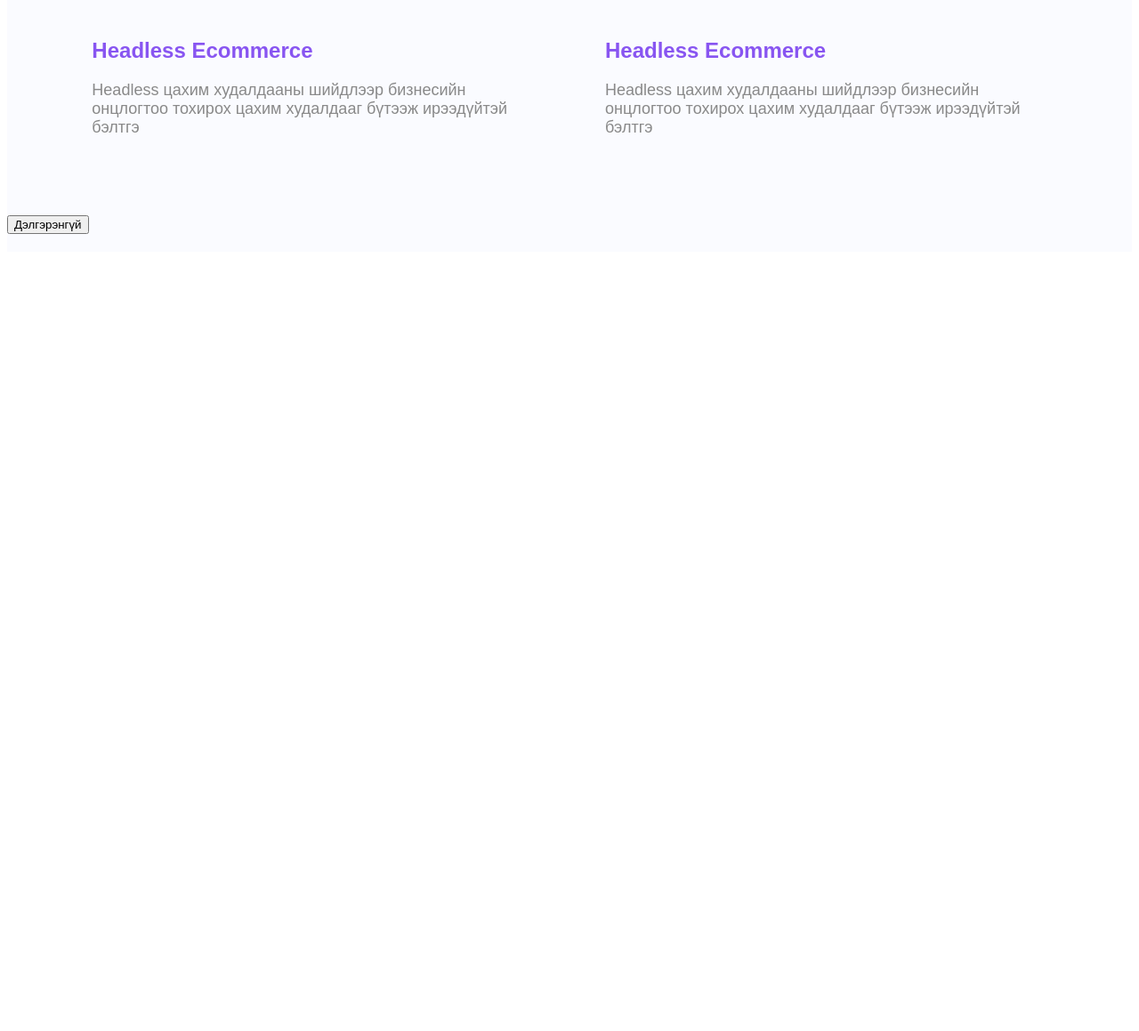
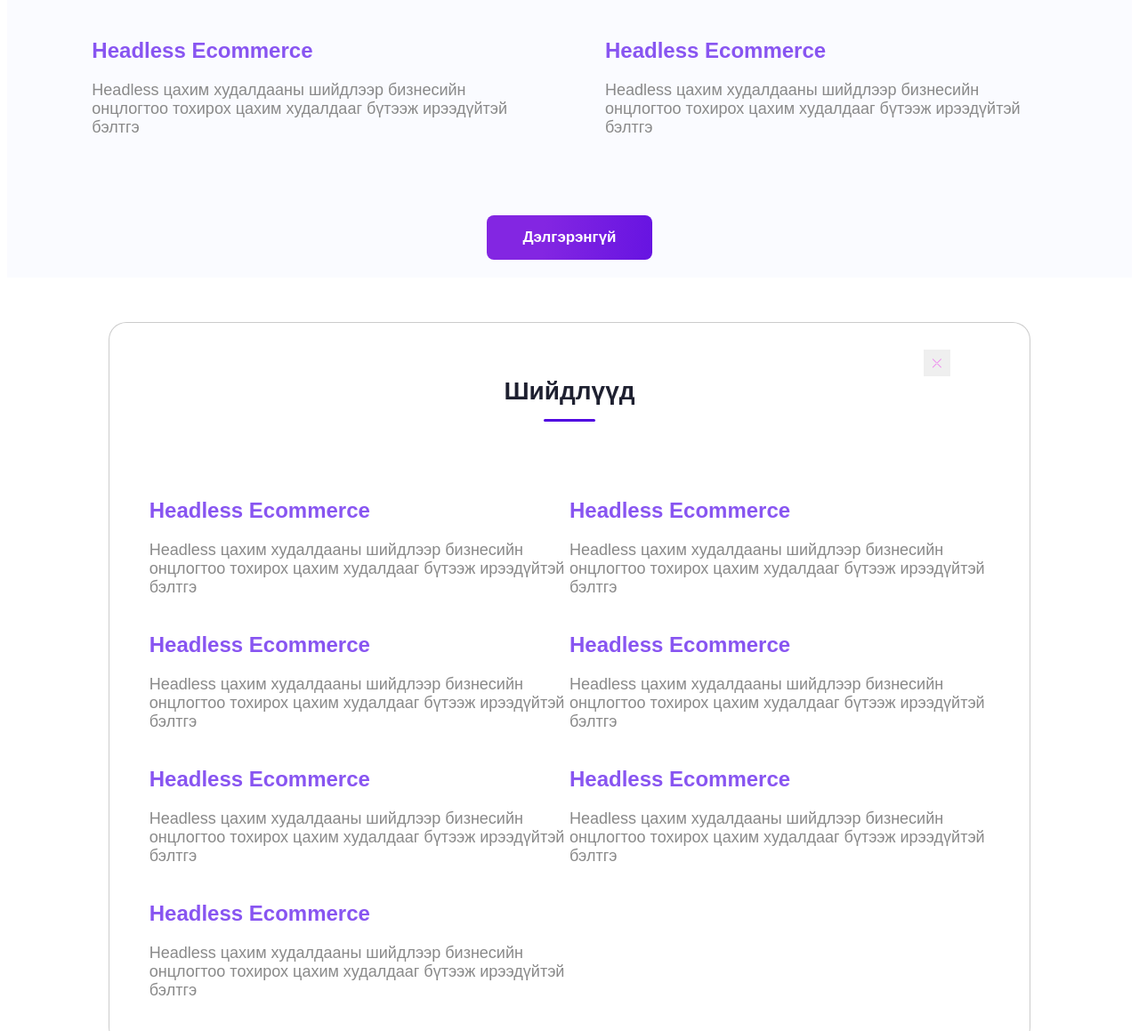
Before and after one commit to anhbayr-ganaa/hamt, a plain HTML site: page src/bidnii.html in a window 1280 px wide. Shown: the part 451-1610 px from the top of the page at 89% size. Before the commit the page ends 800 px from the top, so only its background shows below. Drawn offline with nearby package versions, Linux system fonts and the light colour scheme; a web font is replaced by a local one.

Commit message:
11 sariin 14 bidniii heseg

```diff
--- a/src/bidnii.html
+++ b/src/bidnii.html
@@ -3,11 +3,13 @@
     <head>
         <link rel="stylesheet" type="text/css" href="../stylesheets/bidnii.css">
         <meta name="viewport" content="width=device-width, initial-scale=1.0">
+        <link rel="stylesheet" href="https://cdn.jsdelivr.net/npm/bootstrap-icons@1.7.0/font/bootstrap-icons.css">
+        <link rel="stylesheet" href="https://fonts.googleapis.com/css2?family=Bull:ital,wght@0,400;0,500;0,600;0,700;1,300;1,400;1,500;1,600;1,700&amp;display=swap">
     </head>
     <body>
         <div class="solution">
         <div class="container">
-            <h1 class="section-title so">"Бидний шийдэл"</h1>
+            <h1 class="section-title so">Бидний шийдэл</h1>
             <div class="content">
                 <div class="s-item">
                     <h5>Headless Ecommerce</h5>
@@ -31,5 +33,51 @@
             <button type="button" class="delgerengui"><span>Дэлгэрэнгүй</span>
             </button>
         </div>
+<div class="popContent">
+<div class="popFull">
+    <button class="bi bi-x-lg" type="button"></button>
+    <div class="popSection">
+<div class="popHeader">
+    <h5> Шийдлүүд</h5>
+</div>
+<div class="popText">
+    <div class="s-item pop">
+        <h5>Headless Ecommerce</h5>
+        <p>Headless цахим худалдааны шийдлээр бизнесийн онцлогтоо тохирох цахим худалдааг бүтээж ирээдүйтэй бэлтгэ</p>
+    </div>
+    <div class="s-item pop">
+        <h5>Headless Ecommerce</h5>
+        <p>Headless цахим худалдааны шийдлээр бизнесийн онцлогтоо тохирох цахим худалдааг бүтээж ирээдүйтэй бэлтгэ</p>
+    </div>
+    <div class="s-item pop">
+        <h5>Headless Ecommerce</h5>
+        <p>Headless цахим худалдааны шийдлээр бизнесийн онцлогтоо тохирох цахим худалдааг бүтээж ирээдүйтэй бэлтгэ</p>
+    </div>
+    <div class="s-item pop">
+        <h5>Headless Ecommerce</h5>
+        <p>Headless цахим худалдааны шийдлээр бизнесийн онцлогтоо тохирох цахим худалдааг бүтээж ирээдүйтэй бэлтгэ</p>
+    </div>
+    <div class="s-item pop">
+        <h5>Headless Ecommerce</h5>
+        <p>Headless цахим худалдааны шийдлээр бизнесийн онцлогтоо тохирох цахим худалдааг бүтээж ирээдүйтэй бэлтгэ</p>
+    </div>
+    <div class="s-item pop">
+        <h5>Headless Ecommerce</h5>
+        <p>Headless цахим худалдааны шийдлээр бизнесийн онцлогтоо тохирох цахим худалдааг бүтээж ирээдүйтэй бэлтгэ</p>
+    </div>
+    <div class="s-item pop">
+        <h5>Headless Ecommerce</h5>
+        <p>Headless цахим худалдааны шийдлээр бизнесийн онцлогтоо тохирох цахим худалдааг бүтээж ирээдүйтэй бэлтгэ</p>
+    </div>
+</div>
+    </div>
+
+
+</div>
+
+<div class="">
+
+</div>
+        </div>
     </body>
 </html>
--- a/stylesheets/bidnii.css
+++ b/stylesheets/bidnii.css
@@ -1,6 +1,8 @@
 *, ::before, ::after {
     background-repeat: no-repeat;
+    font-family: "Averta CY", sans-serif;
 }
+@import url("https://cdn.jsdelivr.net/npm/bootstrap-icons@1.7.0/font/bootstrap-icons.css");
 
 .solution{
     background-color: rgb(250, 251, 255);
@@ -27,7 +29,7 @@
     margin: 0px auto 50px;
     font-style: normal;
     font-weight: bold;
-    font-size: 36px;
+    font-size:36px;
     color: rgb(30, 32, 48);
 }
 
@@ -64,7 +66,7 @@ px
 .s-item h5{
     color: rgb(136, 85, 241);
     margin-bottom: 20px;
-    font-size: 24px;
+    font-size: 1.5rem;
 }
 
 .s-item p{
@@ -75,6 +77,140 @@ px
         margin-bottom: 0px;
 
 }
-delgerengui{
+.delgerengui{
+    cursor: pointer;
+    padding: 15px 40px;
+    border-radius: 8px;
+    text-align: center;
+    background: linear-gradient(
+95.41deg, rgb(131, 38, 226) 34.67%, rgb(82, 6, 225) 148.46%);
+    margin: 0px auto;
+    display: block;
+
+    transition: all 0.2s ease-in-out 0s;
+    color: white;
+     outline: none;
+     border: 1px;
+}
+
+span{
+    color: rgb(255, 255, 255);
+    font-family: "Averta CY", sans-serif;
+    font-size: 17px;
+    font-weight: 600;
+}
+
+@media screen and (max-width: 600px) {
+
+    .content{
+        display: grid;
+        grid-template-columns: repeat(1, 1fr);
+        gap: 10px;
+        padding: 0px 7%;
+        margin-top: 6%;
+        margin-bottom: 7%;
+        align-content: center;
+    }
+
+ .so{
+    width: fit-content;
+    display: flex;
+    align-items: center;
+    justify-content: center;
+    flex-direction: column;
+    margin: 0px auto -34px;
+    font-style: normal;
+    font-weight: bold;
+    font-size: 36px;
+    color: rgb(30, 32, 48);
+ }
+    }
+
+
+.bi{
+    width: 30px;
+    height: 30px;
+    background-size: contain;
+    background-position: center ;
+    transition: all 0.2s ease-in-out 0s;
+    color: violet;
+    border: none;
+    cursor: pointer;
+margin-left: 90%;
 
 }
+
+.popContent{
+    margin-left: 9%;
+    margin-right: 9%;
+    margin-top: 4%;
+    margin-bottom: 4%;
+}
+
+.popContent{
+    border: none;
+    border-radius: 20px;
+    padding: 30px 20px;
+    background-color: rgb(195 48 48);
+    position: relative;
+    display: flex;
+
+    pointer-events: auto;
+    background-color: #fff;
+    background-clip: padding-box;
+    border: 1px solid rgba(0,0,0,.2);
+    border-radius: 0.3 rem;
+    outline: 0;
+
+}
+
+.popFull{
+    padding: 0px;
+    position: relative;
+
+}
+
+.popSection{
+    padding: 0px 25px 20px;
+}
+
+.popHeader{
+    margin-bottom: 46px;
+
+}
+.popHeader h5{
+    color: rgb(30, 32, 48);
+    font-family: "Averta CY";
+    font-weight: bold;
+    text-align: center;
+    font-size: 28px;
+    width: fit-content;
+    margin: auto;
+    line-height: 1.2;
+    font-family: "Averta CY", sans-serif;
+}
+
+.popHeader h5::after{
+    content: "";
+    width: 40%;
+    border-radius: 10px;
+    margin: 14px auto;
+    height: 3px;
+    background-color: rgb(81, 5, 225);
+    display: block;
+}
+.popText{
+    display: grid;
+    grid-template-columns: repeat(2, 1fr);
+    gap: 49px80px;
+    overflow-y: auto;
+    max-height: 700px;
+    margin-right: -23px;
+    padding-right: 23px;
+}
+.pop p {
+    font-size: 18px;
+    color: rgb(137, 137, 137);
+    font-weight: 400;
+    margin-bottom: 0px;
+}
--- a/stylesheets/codeplatform.css
+++ b/stylesheets/codeplatform.css
@@ -82,10 +82,12 @@ margin-right: 60px;
 }
 
 :root{
-    --swiper-theme-color:#6f42c1;
-    --swiper-navigation-size: 44px;
 
+
+    --swiper-theme-color: #6f42c1;
 }
+
+
 
 .codeplatform{
     margin-top:10%;
```
Also changed, not shown: src/index.html (+11 -5 lines), icon/cancel.png (added).
